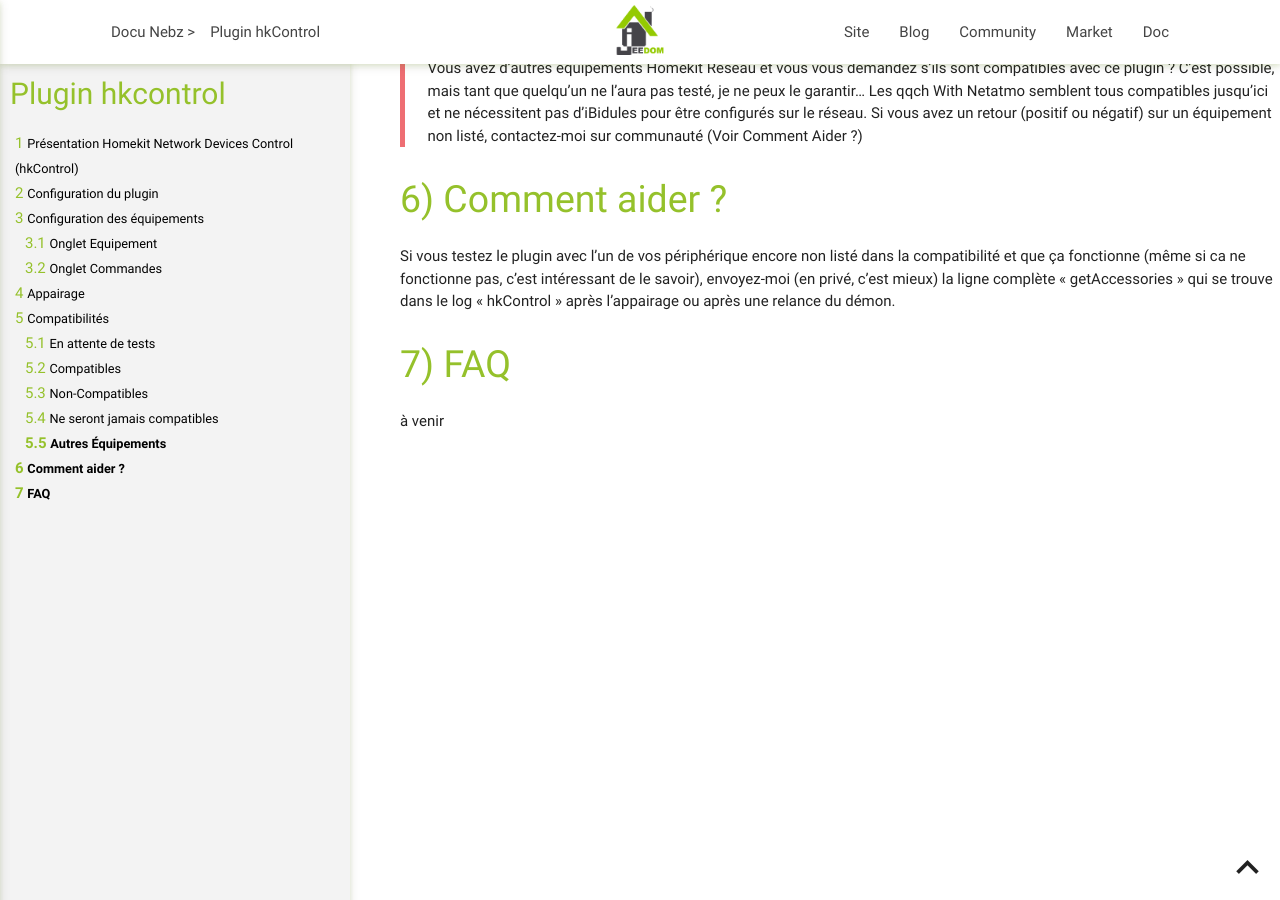
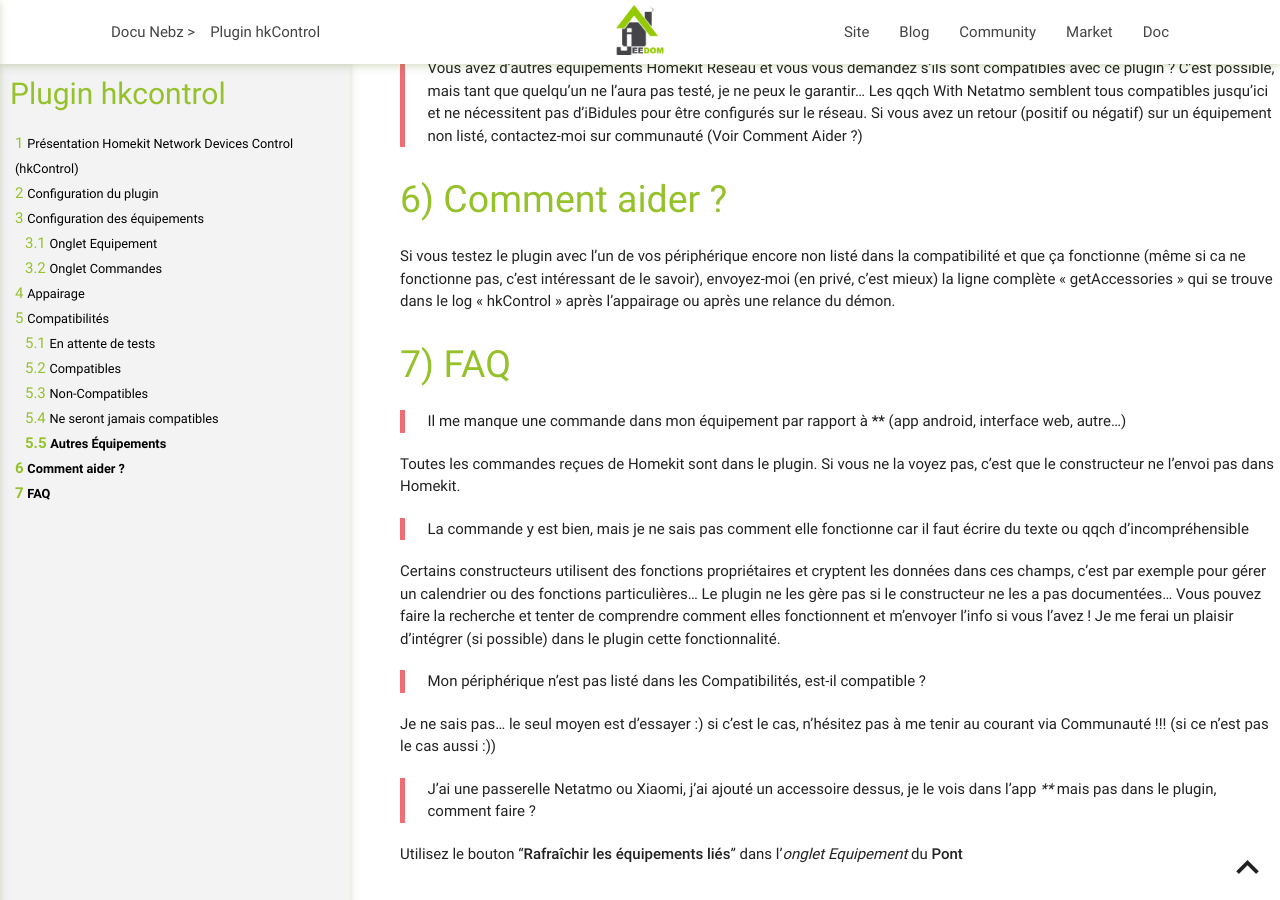
Before and after one commit to NebzHB/jeedom_docs, a Jekyll site: the page built from plugins/hkControl/fr_FR/index.md, in a window 1280 px wide and 900 px high, scrolled down 4820 px. Built offline with Jekyll 4.4.1, drawn with Linux system fonts in a browser that asks for light colours.

Commit message:
Update index.md

```diff
--- a/plugins/hkControl/fr_FR/index.md
+++ b/plugins/hkControl/fr_FR/index.md
@@ -164,4 +164,18 @@
 **FAQ**
 =======
 
-à venir
+>Il me manque une commande dans mon équipement par rapport à ****** (app android, interface web, autre...)
+
+Toutes les commandes reçues de Homekit sont dans le plugin.  Si vous ne la voyez pas, c'est que le constructeur ne l'envoi pas dans Homekit.
+
+>La commande y est bien, mais je ne sais pas comment elle fonctionne car il faut écrire du texte ou qqch d'incompréhensible
+
+Certains constructeurs utilisent des fonctions propriétaires et cryptent les données dans ces champs, c'est par exemple pour gérer un calendrier ou des fonctions particulières... Le plugin ne les gère pas si le constructeur ne les a pas documentées... Vous pouvez faire la recherche et tenter de comprendre comment elles fonctionnent et m'envoyer l'info si vous l'avez ! Je me ferai un plaisir d'intégrer (si possible) dans le plugin cette fonctionnalité.
+
+>Mon périphérique n'est pas listé dans les Compatibilités, est-il compatible ?
+
+Je ne sais pas... le seul moyen est d'essayer :) si c'est le cas, n'hésitez pas à me tenir au courant via Communauté !!! (si ce n'est pas le cas aussi :))
+
+>J'ai une passerelle Netatmo ou Xiaomi, j'ai ajouté un accessoire dessus, je le vois dans l'app **** mais pas dans le plugin, comment faire ?
+
+Utilisez le bouton "**Rafraîchir les équipements liés**" dans l'*onglet Equipement* du **Pont**
```
